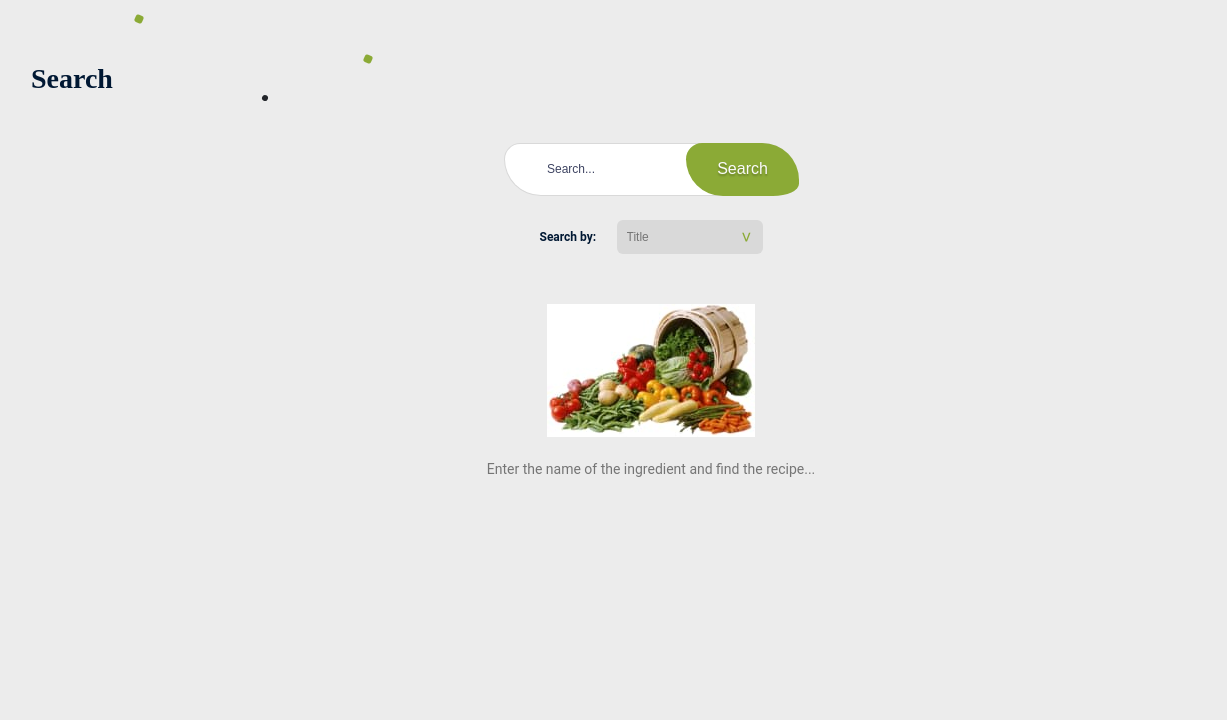
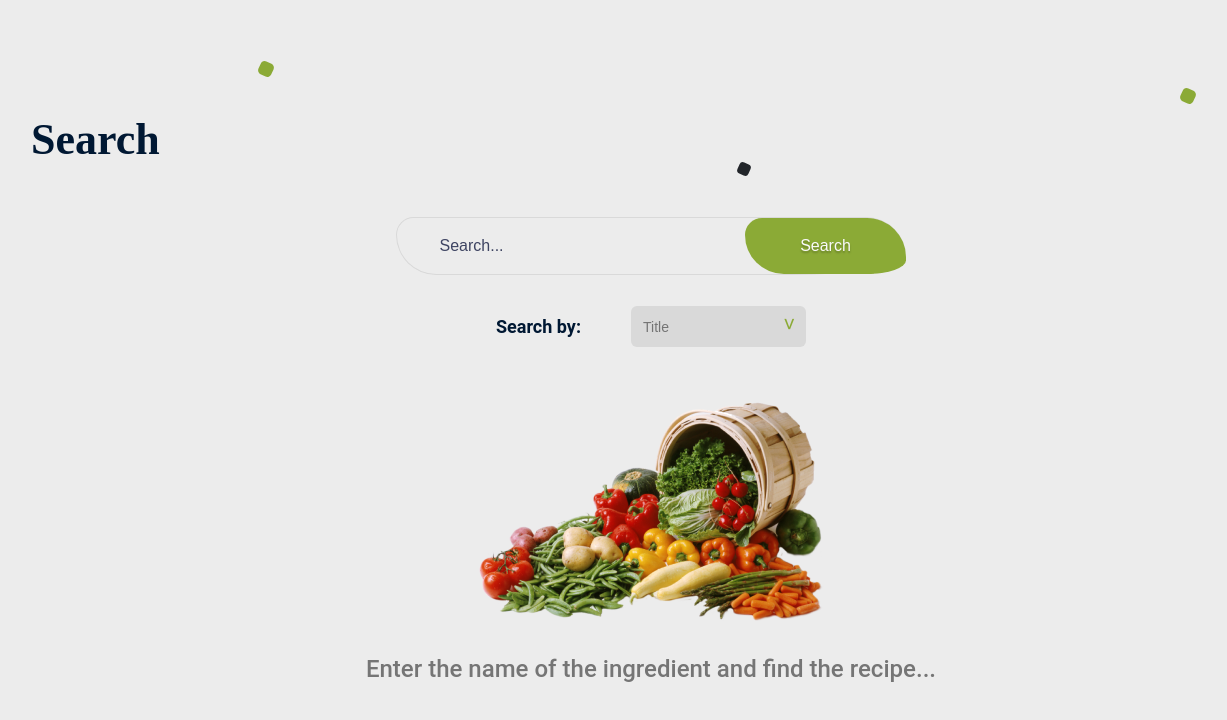
Before and after one commit to filip-bak/so-yummy-project, a React (Create React App) app in the folder frontend/: page /so-yummy-project/search in a window 1536 px wide. Shown: the top 720 px of the page, without its empty margins (117-1344 px from the left). Built offline with nearby package versions, Linux system fonts and the light colour scheme.

Commit message:
added responsive layout for SearchPage

```diff
--- a/frontend/src/components/MainPageTitle/MainPageTitle.module.css
+++ b/frontend/src/components/MainPageTitle/MainPageTitle.module.css
@@ -31,7 +31,7 @@
 
 .element_two {
   margin-bottom: 2px;
-  margin-top: 32px;
+  margin-top: 25px;
   margin-left: 333px;
 }
 
@@ -49,10 +49,58 @@
   .container {
     width: 704px;
   }
+
+  .title {
+    font-size: 32px;
+    line-height: 1;
+  }
+
+  .element {
+    width: 14px;
+    height: 14px;
+  }
+
+  .element_one {
+    margin-top: 27px;
+    margin-left: 187px;
+  }
+
+  .element_two {
+    margin-bottom: 2px;
+    margin-left: 694px;
+  }
+
+  .element_three {
+    border-radius: 30%;
+    width: 12px;
+    height: 12px;
+    margin-left: 405px;
+    margin-top: 2px;
+  }
 }
 
 @media screen and (min-width: 1440px) {
   .container {
     width: 1240px;
   }
+
+  .title {
+    font-size: 44px;
+  }
+
+  .element_one {
+    margin-top: 62px;
+    margin-left: 228px;
+  }
+
+  .element_two {
+    margin-bottom: 15px;
+    margin-left: 1150px;
+    margin-top: 13px;
+  }
+
+  .element_three {
+    margin-left: 707px;
+    margin-top: 1px;
+  }
 }
--- a/frontend/src/components/NoContent/NoContent.jsx
+++ b/frontend/src/components/NoContent/NoContent.jsx
@@ -1,6 +1,6 @@
 import css from "./NoContent.module.css";
 import PropTypes from "prop-types";
-import vegetables from "../../images/vegetables-208.jpg";
+import vegetables from "../../images/vegetables-350.png";
 
 export const NoContent = ({ infoParagraph }) => {
   return (
@@ -9,8 +9,6 @@ export const NoContent = ({ infoParagraph }) => {
         className={css.image}
         src={vegetables}
         alt="vegetables falling out of the basket"
-        width="208"
-        height="133"
       />
       <p className={css.text_info}>{infoParagraph}</p>
     </div>
--- a/frontend/src/components/NoContent/NoContent.module.css
+++ b/frontend/src/components/NoContent/NoContent.module.css
@@ -4,9 +4,32 @@
   align-items: center;
 }
 
+.image {
+  width: 208px;
+  height: 133px;
+}
+
 .text_info {
   color: #757575;
   font-size: 14px;
   font-style: normal;
+  font-weight: 500;
   margin-top: 24px;
 }
+
+@media screen and (min-width: 768px) {
+  .image {
+    width: 350px;
+    height: 225px;
+  }
+
+  .text_info {
+    font-size: 24px;
+    line-height: 1;
+    margin-top: 32px;
+  }
+}
+
+@media screen and (min-width: 1440px) {
+  /* Tu wszystko jest tak samo jak w tablet  */
+}
--- a/frontend/src/components/SearchBar/SearchBar.module.css
+++ b/frontend/src/components/SearchBar/SearchBar.module.css
@@ -12,7 +12,7 @@
 }
 
 .container {
-  background-color: var(--background-color-lighter);
+  background-color: var(--main-color-ligh);
   box-sizing: border-box;
   display: flex;
   justify-content: space-between;
@@ -35,10 +35,8 @@
 }
 
 .input {
-  background-color: var(--background-color-lighter);
+  background-color: var(--main-color-ligh);
   border: 0;
-  border-radius: 24% 44%;
-  box-sizing: border-box;
   color: var(--subtitle-color);
   padding: 3px 10px;
   font-size: 12px;
@@ -61,3 +59,42 @@
   background-color: var(--main-color-dark);
   cursor: pointer;
 }
+
+@media screen and (min-width: 768px) {
+  .button {
+    line-height: 1.5;
+    width: 161px;
+  }
+
+  .container {
+    width: 100%;
+    max-width: 362px;
+    max-height: 57px;
+  }
+
+  .form {
+    margin-top: 36px;
+  }
+
+  .input {
+    font-size: 14px;
+    width: 135px;
+  }
+}
+
+@media screen and (min-width: 1440px) {
+  .container {
+    width: 100%;
+    max-width: 510px;
+    max-height: 70px;
+  }
+
+  .form {
+    margin-top: 42px;
+  }
+
+  .input {
+    font-size: 16px;
+    width: 240px;
+  }
+}
--- a/frontend/src/components/SearchType/SearchType.module.css
+++ b/frontend/src/components/SearchType/SearchType.module.css
@@ -57,3 +57,39 @@ select {
   position: absolute;
   pointer-events: none;
 }
+
+@media screen and (min-width: 768px) {
+  .label {
+    font-size: 14px;
+    height: 41px;
+    width: 265px;
+  }
+
+  .select_box {
+    font-size: 14px;
+    height: 41px;
+    padding: 10px 12px;
+    width: 175px;
+  }
+
+  .select_div {
+    margin-top: 28px;
+  }
+
+  .select_div:after {
+    font: 20px "Consolas", monospace;
+    top: 9px;
+  }
+}
+
+@media screen and (min-width: 1440px) {
+  .label {
+    font-size: 18px;
+    height: 47px;
+    width: 310px;
+  }
+
+  /* .select_div {
+    Tak samo
+  } */
+}
```
Also changed, not shown: frontend/src/images/vegetables-208.jpg (deleted), frontend/src/images/vegetables-350.png (added).
